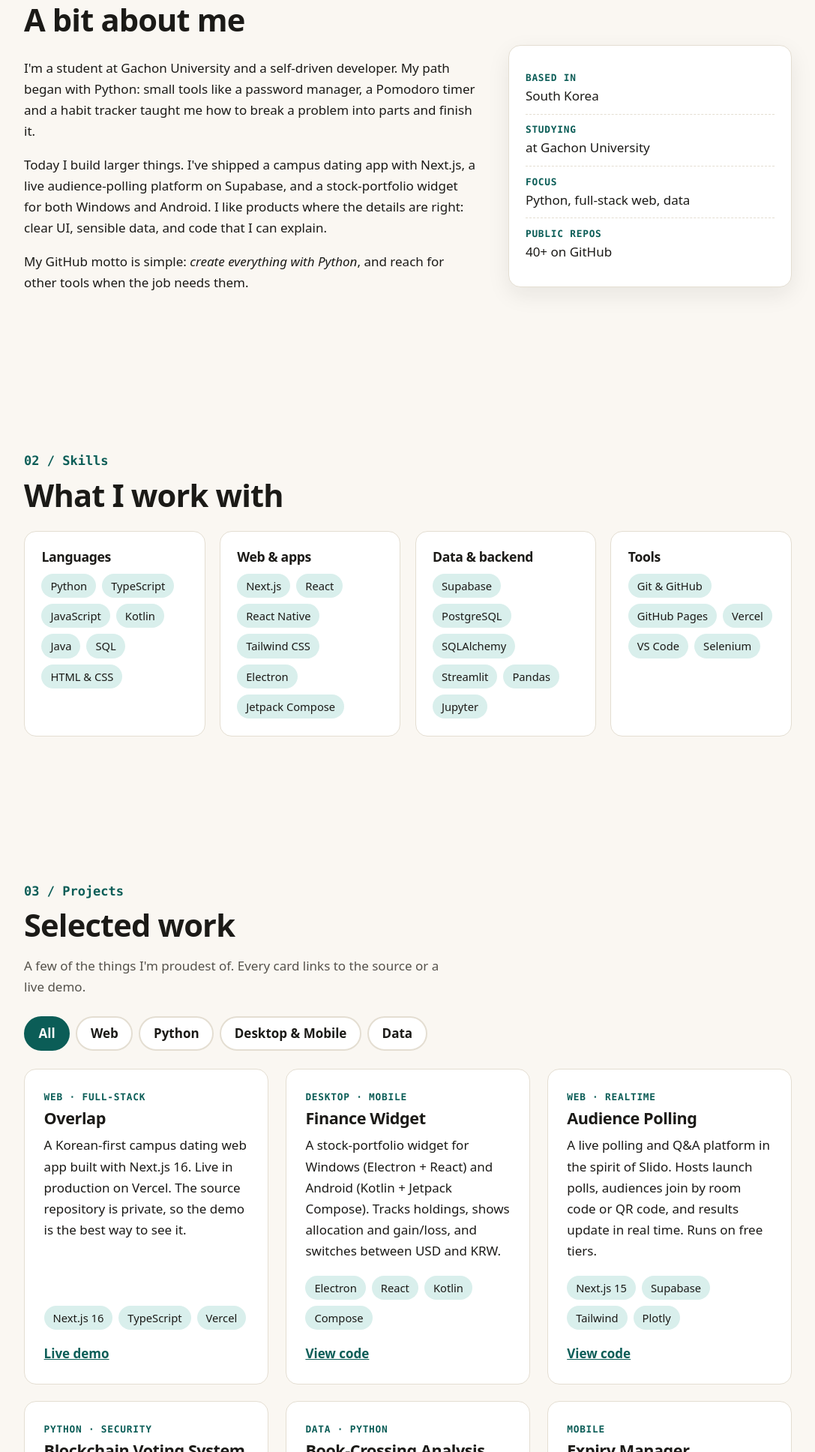
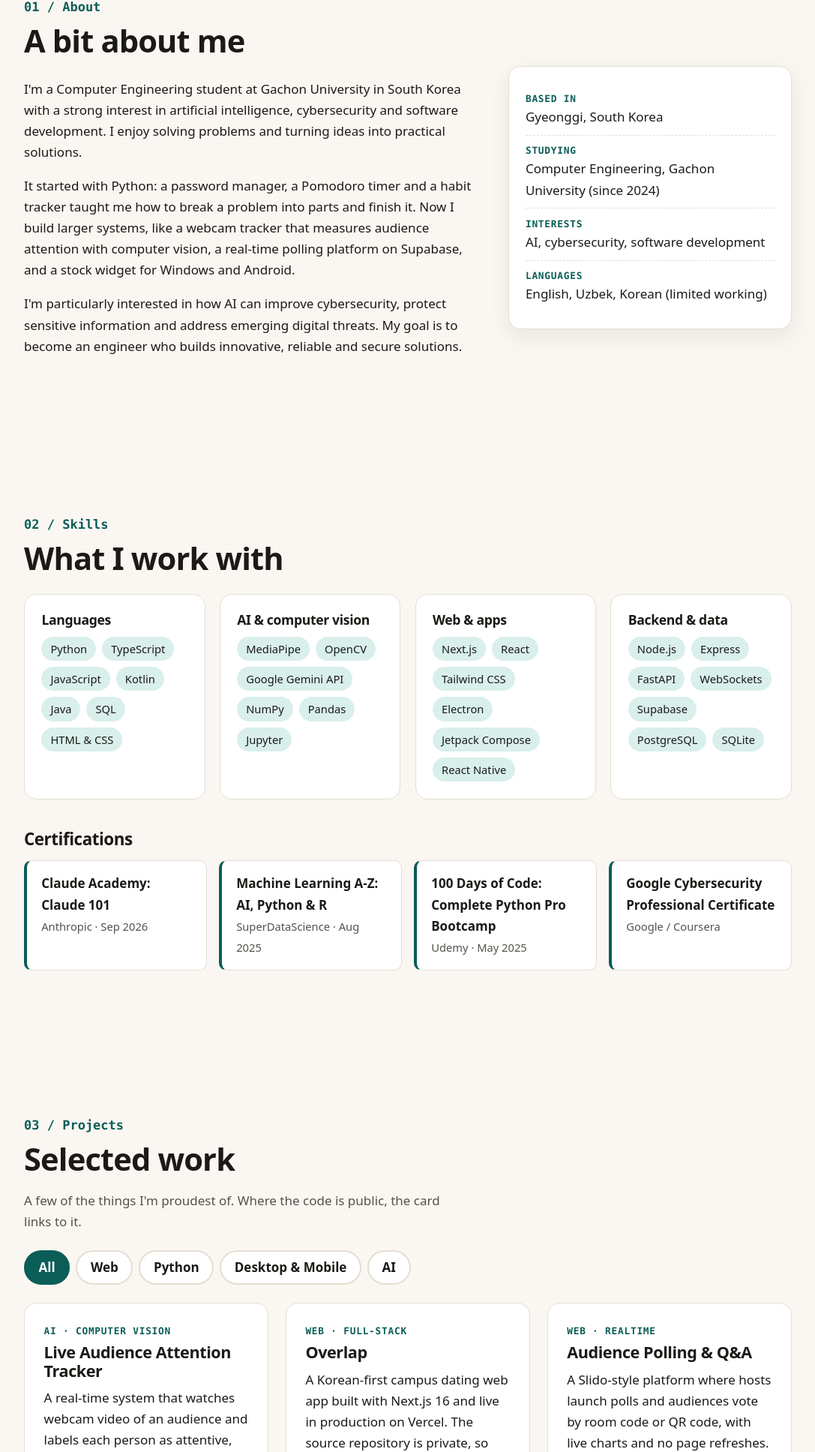
Before and after one commit to rahimjonkomiljonov/portfolio, a plain HTML site: page index.html in a window 1280 px wide. Shown: the part 864-2800 px from the top of the page at 75% size, without its empty margins (96-1183 px from the left). Drawn offline with Linux system fonts and the light colour scheme.

Commit message:
Rewrite bio, skills and projects using LinkedIn profile; add certifications
Co-Authored-By: Claude Sonnet 5.5 <noreply@anthropic.com>

```diff
--- a/index.html
+++ b/index.html
@@ -3,8 +3,8 @@
 <head>
   <meta charset="UTF-8">
   <meta name="viewport" content="width=device-width, initial-scale=1">
-  <title>Rahimjon Komiljonov | Python &amp; Full-Stack Developer</title>
-  <meta name="description" content="Portfolio of Rahimjon Komiljonov, a Python developer who builds web apps, desktop and mobile tools, and data analyses.">
+  <title>Rahimjon Komiljonov | AI, Cybersecurity &amp; Software</title>
+  <meta name="description" content="Portfolio of Rahimjon Komiljonov, a Computer Engineering student at Gachon University building AI, cybersecurity and full-stack software.">
   <meta name="theme-color" content="#faf7f2">
   <link rel="icon" href="images/rahimjon.jpg">
   <link rel="stylesheet" href="./style.css">
@@ -35,8 +35,8 @@
       <div class="hero-text">
         <p class="eyebrow">Hello, I'm</p>
         <h1 id="hero-title">Rahimjon Komiljonov</h1>
-        <p class="role">Python developer who builds things end to end.</p>
-        <p class="lead">I turn ideas into working software: web apps, desktop and mobile tools, and data analyses. I started with Python and now ship full-stack products with TypeScript, Next.js and Kotlin.</p>
+        <p class="role">Computer Engineering student &middot; AI, cybersecurity &amp; software.</p>
+        <p class="lead">I build practical software, from computer-vision systems and real-time web apps to desktop and Android tools. I started with Python and I'm especially interested in how AI can make systems more secure.</p>
         <div class="cta-row">
           <a class="btn btn-primary" href="#projects">See my projects</a>
           <a class="btn btn-ghost" href="#contact">Get in touch</a>
@@ -52,15 +52,15 @@
       <h2 id="about-title">A bit about me</h2>
       <div class="about-grid">
         <div>
-          <p>I'm a student at Gachon University and a self-driven developer. My path began with Python: small tools like a password manager, a Pomodoro timer and a habit tracker taught me how to break a problem into parts and finish it.</p>
-          <p>Today I build larger things. I've shipped a campus dating app with Next.js, a live audience-polling platform on Supabase, and a stock-portfolio widget for both Windows and Android. I like products where the details are right: clear UI, sensible data, and code that I can explain.</p>
-          <p>My GitHub motto is simple: <em>create everything with Python</em>, and reach for other tools when the job needs them.</p>
+          <p>I'm a Computer Engineering student at Gachon University in South Korea with a strong interest in artificial intelligence, cybersecurity and software development. I enjoy solving problems and turning ideas into practical solutions.</p>
+          <p>It started with Python: a password manager, a Pomodoro timer and a habit tracker taught me how to break a problem into parts and finish it. Now I build larger systems, like a webcam tracker that measures audience attention with computer vision, a real-time polling platform on Supabase, and a stock widget for Windows and Android.</p>
+          <p>I'm particularly interested in how AI can improve cybersecurity, protect sensitive information and address emerging digital threats. My goal is to become an engineer who builds innovative, reliable and secure solutions.</p>
         </div>
         <ul class="facts" aria-label="Quick facts">
-          <li><strong>Based in</strong> South Korea</li>
-          <li><strong>Studying</strong> at Gachon University</li>
-          <li><strong>Focus</strong> Python, full-stack web, data</li>
-          <li><strong>Public repos</strong> 40+ on GitHub</li>
+          <li><strong>Based in</strong> Gyeonggi, South Korea</li>
+          <li><strong>Studying</strong> Computer Engineering, Gachon University (since 2024)</li>
+          <li><strong>Interests</strong> AI, cybersecurity, software development</li>
+          <li><strong>Languages</strong> English, Uzbek, Korean (limited working)</li>
         </ul>
       </div>
     </section>
@@ -74,56 +74,80 @@
           <ul class="chips"><li>Python</li><li>TypeScript</li><li>JavaScript</li><li>Kotlin</li><li>Java</li><li>SQL</li><li>HTML &amp; CSS</li></ul>
         </article>
         <article class="skill-card">
-          <h3>Web &amp; apps</h3>
-          <ul class="chips"><li>Next.js</li><li>React</li><li>React Native</li><li>Tailwind CSS</li><li>Electron</li><li>Jetpack Compose</li></ul>
+          <h3>AI &amp; computer vision</h3>
+          <ul class="chips"><li>MediaPipe</li><li>OpenCV</li><li>Google Gemini API</li><li>NumPy</li><li>Pandas</li><li>Jupyter</li></ul>
         </article>
         <article class="skill-card">
-          <h3>Data &amp; backend</h3>
-          <ul class="chips"><li>Supabase</li><li>PostgreSQL</li><li>SQLAlchemy</li><li>Streamlit</li><li>Pandas</li><li>Jupyter</li></ul>
+          <h3>Web &amp; apps</h3>
+          <ul class="chips"><li>Next.js</li><li>React</li><li>Tailwind CSS</li><li>Electron</li><li>Jetpack Compose</li><li>React Native</li></ul>
         </article>
         <article class="skill-card">
-          <h3>Tools</h3>
-          <ul class="chips"><li>Git &amp; GitHub</li><li>GitHub Pages</li><li>Vercel</li><li>VS Code</li><li>Selenium</li></ul>
+          <h3>Backend &amp; data</h3>
+          <ul class="chips"><li>Node.js</li><li>Express</li><li>FastAPI</li><li>WebSockets</li><li>Supabase</li><li>PostgreSQL</li><li>SQLite</li></ul>
         </article>
       </div>
+
+      <h3 class="subhead" id="certs-title">Certifications</h3>
+      <ul class="cert-list" aria-labelledby="certs-title">
+        <li><strong>Claude Academy: Claude 101</strong><span>Anthropic &middot; Sep 2026</span></li>
+        <li><strong>Machine Learning A-Z: AI, Python &amp; R</strong><span>SuperDataScience &middot; Aug 2025</span></li>
+        <li><strong>100 Days of Code: Complete Python Pro Bootcamp</strong><span>Udemy &middot; May 2025</span></li>
+        <li><strong>Google Cybersecurity Professional Certificate</strong><span>Google / Coursera</span></li>
+      </ul>
     </section>
 
     <section id="projects" aria-labelledby="projects-title">
       <p class="eyebrow">03 / Projects</p>
       <h2 id="projects-title">Selected work</h2>
-      <p class="section-intro">A few of the things I'm proudest of. Every card links to the source or a live demo.</p>
+      <p class="section-intro">A few of the things I'm proudest of. Where the code is public, the card links to it.</p>
 
       <div class="filters" role="group" aria-label="Filter projects by category">
         <button type="button" class="filter is-active" data-filter="all" aria-pressed="true">All</button>
         <button type="button" class="filter" data-filter="web" aria-pressed="false">Web</button>
         <button type="button" class="filter" data-filter="python" aria-pressed="false">Python</button>
         <button type="button" class="filter" data-filter="apps" aria-pressed="false">Desktop &amp; Mobile</button>
-        <button type="button" class="filter" data-filter="data" aria-pressed="false">Data</button>
+        <button type="button" class="filter" data-filter="ai" aria-pressed="false">AI</button>
       </div>
 
       <div class="project-grid" id="project-grid">
+        <article class="project" data-category="ai python">
+          <p class="tag">AI &middot; Computer vision</p>
+          <h3>Live Audience Attention Tracker</h3>
+          <p>A real-time system that watches webcam video of an audience and labels each person as attentive, partially engaged or looking away, using head pose and eye gaze. Live engagement dashboard, automatic camera calibration and privacy-first: no video frames or identities are ever stored.</p>
+          <ul class="chips"><li>Python</li><li>MediaPipe</li><li>OpenCV</li><li>FastAPI</li><li>WebSockets</li></ul>
+          <div class="links"><span class="note">Source code is private</span></div>
+        </article>
+
         <article class="project" data-category="web">
           <p class="tag">Web &middot; Full-stack</p>
           <h3>Overlap</h3>
-          <p>A Korean-first campus dating web app built with Next.js 16. Live in production on Vercel. The source repository is private, so the demo is the best way to see it.</p>
+          <p>A Korean-first campus dating web app built with Next.js 16 and live in production on Vercel. The source repository is private, so the demo is the best way to see it.</p>
           <ul class="chips"><li>Next.js 16</li><li>TypeScript</li><li>Vercel</li></ul>
-          <div class="links"><a href="https://overlap-vert.vercel.app" target="_blank" rel="noopener">Live demo<span class="sr-only"> of Overlap (opens in a new tab)</span></a></div>
+          <div class="links"><a href="https://overlap-vert.vercel.app" target="_blank" rel="noopener">Live demo<span class="sr-only"> for Overlap (opens in a new tab)</span></a></div>
+        </article>
+
+        <article class="project" data-category="web">
+          <p class="tag">Web &middot; Realtime</p>
+          <h3>Audience Polling &amp; Q&amp;A</h3>
+          <p>A Slido-style platform where hosts launch polls and audiences vote by room code or QR code, with live charts and no page refreshes. Row Level Security separates host and audience access.</p>
+          <ul class="chips"><li>Next.js 15</li><li>Supabase</li><li>Tailwind</li><li>Plotly</li></ul>
+          <div class="links"><a href="https://github.com/rahimjonkomiljonov/audience-polling" target="_blank" rel="noopener">View code<span class="sr-only"> for Audience Polling (opens in a new tab)</span></a></div>
         </article>
 
         <article class="project" data-category="apps">
           <p class="tag">Desktop &middot; Mobile</p>
           <h3>Finance Widget</h3>
-          <p>A stock-portfolio widget for Windows (Electron + React) and Android (Kotlin + Jetpack Compose). Tracks holdings, shows allocation and gain/loss, and switches between USD and KRW.</p>
+          <p>A stock-portfolio tracker for Windows (Electron + React) and Android (Kotlin + Compose) with an allocation chart, gain/loss, a USD/KRW toggle and a home-screen widget. No account or server: data stays on the device. Open source under MIT.</p>
           <ul class="chips"><li>Electron</li><li>React</li><li>Kotlin</li><li>Compose</li></ul>
-          <div class="links"><a href="https://github.com/rahimjonkomiljonov/finance-widget" target="_blank" rel="noopener">View code<span class="sr-only"> for Finance Widget on GitHub (opens in a new tab)</span></a></div>
+          <div class="links"><a href="https://github.com/rahimjonkomiljonov/finance-widget" target="_blank" rel="noopener">View code<span class="sr-only"> for Finance Widget (opens in a new tab)</span></a></div>
         </article>
 
-        <article class="project" data-category="web">
-          <p class="tag">Web &middot; Realtime</p>
-          <h3>Audience Polling</h3>
-          <p>A live polling and Q&amp;A platform in the spirit of Slido. Hosts launch polls, audiences join by room code or QR code, and results update in real time. Runs on free tiers.</p>
-          <ul class="chips"><li>Next.js 15</li><li>Supabase</li><li>Tailwind</li><li>Plotly</li></ul>
-          <div class="links"><a href="https://github.com/rahimjonkomiljonov/audience-polling" target="_blank" rel="noopener">View code<span class="sr-only"> for Audience Polling on GitHub (opens in a new tab)</span></a></div>
+        <article class="project" data-category="ai web">
+          <p class="tag">AI &middot; Web</p>
+          <h3>Recipe Manager</h3>
+          <p>Turns recipe websites, YouTube videos and Instagram posts into structured, searchable recipes. Uses Google Gemini to read videos directly and a JSON Schema to constrain the model output.</p>
+          <ul class="chips"><li>TypeScript</li><li>Node.js</li><li>Express</li><li>Gemini API</li><li>SQLite</li></ul>
+          <div class="links"><span class="note">Source code is private</span></div>
         </article>
 
         <article class="project" data-category="python">
@@ -131,24 +155,9 @@
           <h3>Blockchain Voting System</h3>
           <p>An enterprise-style voting platform with cryptographic vote verification, an admin panel, persistent storage, live analytics and PDF reports.</p>
           <ul class="chips"><li>Python</li><li>Streamlit</li><li>SQLAlchemy</li></ul>
-          <div class="links"><a href="https://github.com/rahimjonkomiljonov/Enterprise-Blockchain-Voting-System" target="_blank" rel="noopener">View code<span class="sr-only"> for Blockchain Voting System on GitHub (opens in a new tab)</span></a></div>
+          <div class="links"><a href="https://github.com/rahimjonkomiljonov/Enterprise-Blockchain-Voting-System" target="_blank" rel="noopener">View code<span class="sr-only"> for Blockchain Voting System (opens in a new tab)</span></a></div>
         </article>
 
-        <article class="project" data-category="data python">
-          <p class="tag">Data &middot; Python</p>
-          <h3>Book-Crossing Analysis</h3>
-          <p>Exploratory data analysis of 278,858 users, 271,379 books and 1,149,780 ratings: who the readers are, what is popular, and how people rate.</p>
-          <ul class="chips"><li>Python</li><li>Pandas</li><li>Jupyter</li></ul>
-          <div class="links"><a href="https://github.com/rahimjonkomiljonov/Book-review-analysis" target="_blank" rel="noopener">View notebook<span class="sr-only"> for Book-Crossing Analysis on GitHub (opens in a new tab)</span></a></div>
-        </article>
-
-        <article class="project" data-category="apps">
-          <p class="tag">Mobile</p>
-          <h3>Expiry Manager</h3>
-          <p>A cross-platform mobile app that tracks expiry dates so food and household items don't go to waste. Backed by Supabase.</p>
-          <ul class="chips"><li>React Native</li><li>Expo</li><li>Supabase</li></ul>
-          <div class="links"><a href="https://github.com/rahimjonkomiljonov/ExpiryManager" target="_blank" rel="noopener">View code<span class="sr-only"> for Expiry Manager on GitHub (opens in a new tab)</span></a></div>
-        </article>
       </div>
       <p id="filter-status" class="sr-only" role="status" aria-live="polite"></p>
     </section>
@@ -156,7 +165,7 @@
     <section id="contact" aria-labelledby="contact-title">
       <p class="eyebrow">04 / Contact</p>
       <h2 id="contact-title">Let's build something</h2>
-      <p class="section-intro">I'm open to internships, collaborations and interesting side projects. The quickest way to reach me is email.</p>
+      <p class="section-intro">I'm open to internships, collaborations and interesting side projects. The quickest way to reach me is email, or message me on LinkedIn.</p>
       <ul class="contact-list">
         <li><a class="contact-link" href="mailto:rahimjon4753@gmail.com"><span class="label">Email</span>rahimjon4753@gmail.com</a></li>
         <li><a class="contact-link" href="https://github.com/rahimjonkomiljonov" target="_blank" rel="noopener"><span class="label">GitHub</span>rahimjonkomiljonov<span class="sr-only"> (opens in a new tab)</span></a></li>
--- a/style.css
+++ b/style.css
@@ -117,6 +117,12 @@ h2 { font-size: clamp(1.8rem, 4vw, 2.6rem); }
 .chips { list-style: none; display: flex; flex-wrap: wrap; gap: .5rem; padding: 0; margin: .8rem 0 0; }
 .chips li { background: var(--accent-soft); color: var(--ink); padding: .25rem .75rem; border-radius: 999px; font-size: .92rem; font-weight: 500; }
 
+.subhead { margin-top: 2.5rem; font-size: 1.4rem; }
+.cert-list { list-style: none; padding: 0; margin: 1rem 0 0; display: grid; grid-template-columns: repeat(auto-fit, minmax(235px, 1fr)); gap: 1rem; }
+.cert-list li { background: var(--surface); border: 1px solid var(--line); border-left: 4px solid var(--accent); border-radius: 10px; padding: 1rem 1.2rem; }
+.cert-list strong { display: block; }
+.cert-list span { color: var(--muted); font-size: .92rem; }
+
 /* ---------- Projects ---------- */
 .section-intro { color: var(--muted); max-width: 60ch; }
 .filters { display: flex; flex-wrap: wrap; gap: .5rem; margin: 1.5rem 0; }
@@ -141,6 +147,7 @@ h2 { font-size: clamp(1.8rem, 4vw, 2.6rem); }
 .project .tag { font-family: var(--mono); font-size: .8rem; color: var(--accent); text-transform: uppercase; letter-spacing: .06em; font-weight: 600; margin-bottom: .4rem; }
 .project .chips { margin-top: auto; padding-top: .4rem; }
 .links { margin-top: 1.1rem; font-weight: 600; }
+.note { color: var(--muted); font-weight: 500; font-style: italic; }
 
 .sr-only {
   position: absolute; width: 1px; height: 1px; padding: 0; margin: -1px;
```
